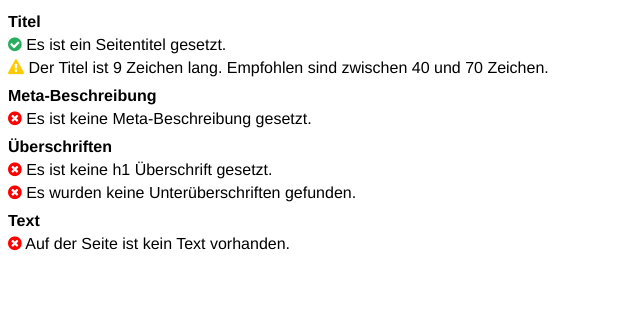
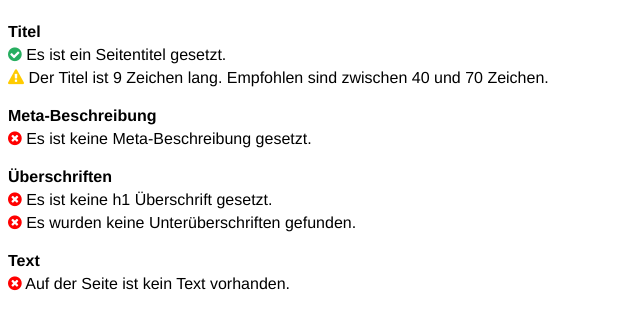
Before and after one commit to creimers/djangocms_seo_check, a Django app: template templates/seo_check/_check_modal.html in a window 1280 px wide. Shown: the top 330 px of the page, without its empty margins (0-640 px from the left). Run offline with Django 3.2, Linux system fonts and the light colour scheme; the template is opened without the code that fills it, so the values that code supplies are empty; some libraries are stand-ins or nearby versions.

Commit message:
cosmetics

```diff
--- a/static/seo_check/css/style.css
+++ b/static/seo_check/css/style.css
@@ -4,7 +4,7 @@ body{
 
 .seo-headline{
   padding-bottom: 5px;
-  padding-top: 5px;
+  padding-top: 15px;
   font-weight: bold;
 }
 
```
